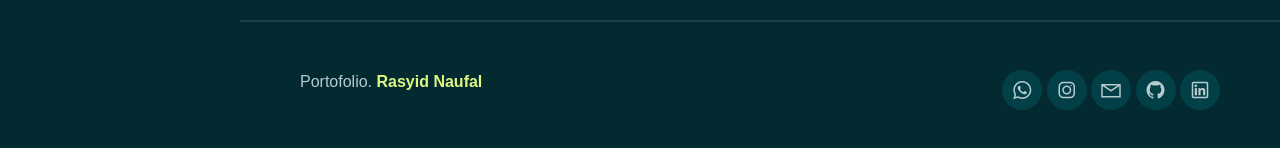
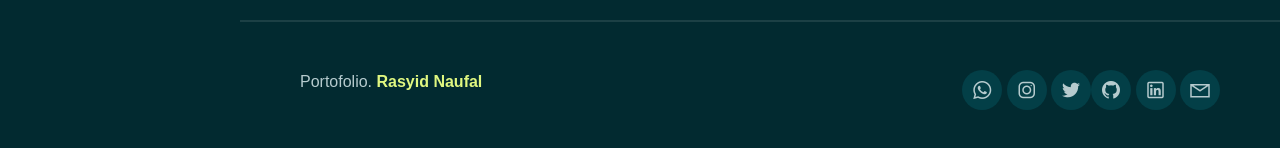
Before and after one commit to Ranfl/Ranfl.github.io, a plain HTML site: page index.html in a window 1280 px wide. Shown: the part 4611-4759 px from the top of the page. Drawn offline with Linux system fonts and the light colour scheme; a web font is replaced by a local one.

Commit message:
Update index.html

```diff
--- a/index.html
+++ b/index.html
@@ -321,9 +321,10 @@
                         <div class="social-icons">
                             <a href="https://wa.me/089659918449"><i class="lab la-whatsapp"></i></a>
                             <a href="https://www.instagram.com/ra.nfl/?theme=dark"><i class="lab la-instagram"></i></a>
-                            <a href="https://mail.google.com/mail/u/0/?view=cm&tf=1&fs=1&to=rasyidnaufalv46@gmail.com"><i class="las la-envelope"></i></a>
+                            <a href="https://twitter.com/raanfll"><i class="lab la-twitter"></i>
                             <a href="https://github.com/Ranfl"><i class="lab la-github"></i></a>
                             <a href="https://www.linkedin.com/in/rasyid-naufal-75153624a/"><i class="lab la-linkedin"></i></a>
+                            <a href="https://mail.google.com/mail/u/0/?view=cm&tf=1&fs=1&to=rasyidnaufalv46@gmail.com"><i class="las la-envelope"></i></a>
                         </div>
                     </div>
                 </div>
```
